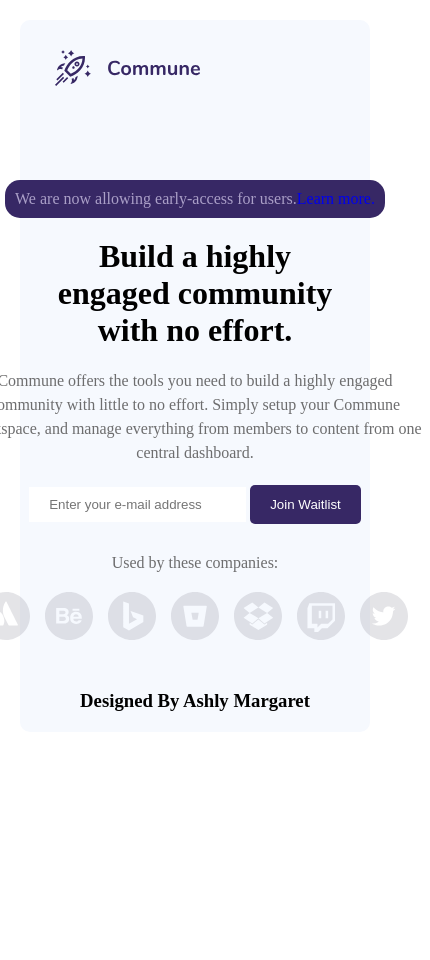
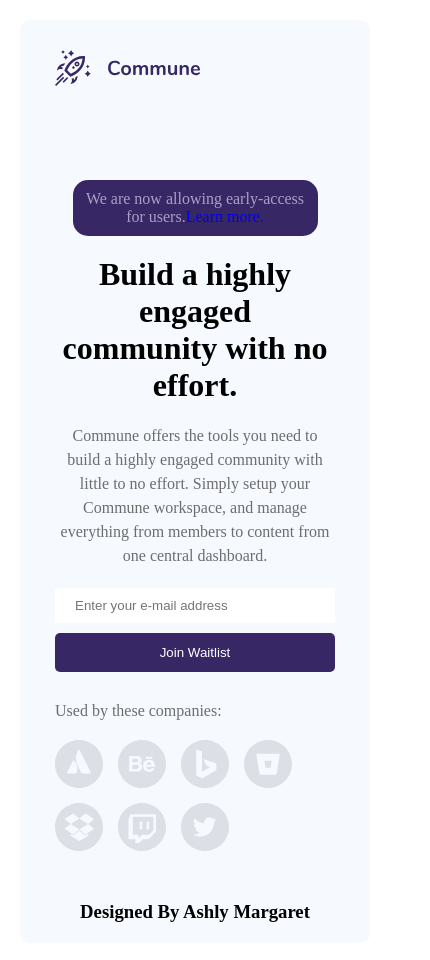
Before and after one commit to AshlyMargaret/Commune-Waitlist-Starter-Files, a plain HTML site: page index.html in a window 390 px wide. Shown: the whole page, 430 px wide, since content can reach past the window. Before the commit the page ends 844 px from the top, so only its background shows below. Drawn offline with Linux system fonts and the light colour scheme.

Commit message:
media query updated

```diff
--- a/style.css
+++ b/style.css
@@ -209,3 +209,35 @@ footer{
 }
 
 }
+
+@media screen and (max-width: 414px){
+    .learn_more{
+        width: 245px;
+    }
+
+    .left_left_container h1 {
+        width: 270px;
+    }
+
+    .left_p {
+        width: 280px;
+    }
+
+
+
+    .sign_up_sec input{
+        width: 100%;
+        margin-bottom: 10px;
+    }
+
+    .sign_up_sec .btn_1{
+      width: 100%;
+    }
+    .image_container{
+        flex-wrap: wrap;
+        justify-content: flex-start;
+    }
+    .companies_sec p {
+        text-align: left;
+    }
+}
```
